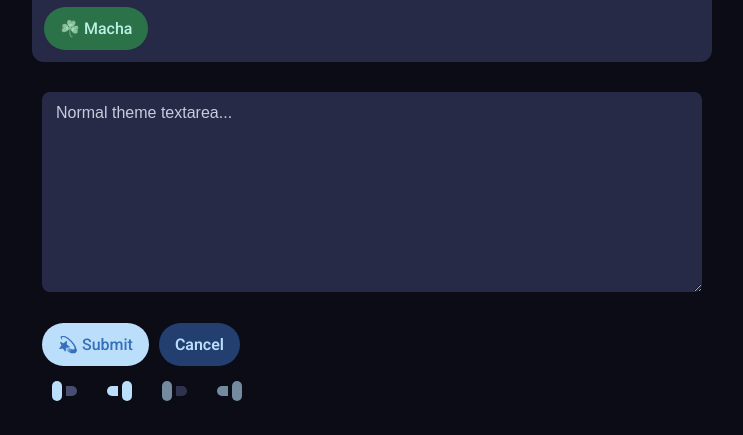
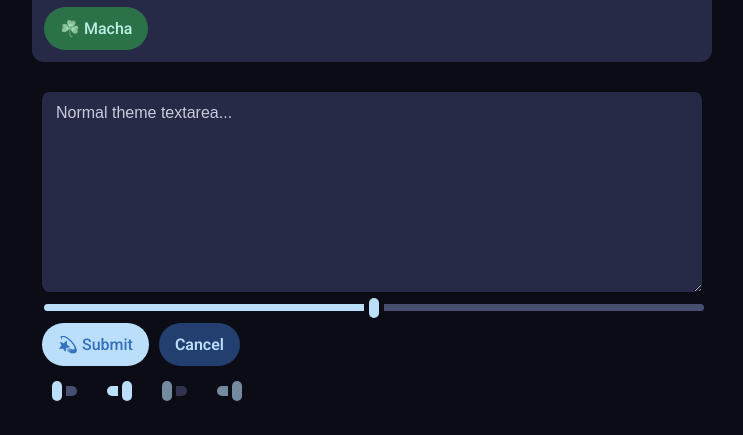
Before and after one commit to actwu/mat, a plain HTML site: page index.html in a window 1280 px wide. Shown: the part 285-720 px from the top of the page, without its empty margins (268-1011 px from the left). Drawn offline with Linux system fonts and the light colour scheme.

Commit message:
Enhance styling with CSS variables for controls
Added custom CSS variables for range and switch styles.

```diff
--- a/index.html
+++ b/index.html
@@ -57,6 +57,15 @@ body {
   display:flex; flex-direction: column;
   color:#f2f2ff;
 }
+
+body:not([rt], [bt], [yt], [gt]){
+--range-fill:#bbdefb;
+--range-track:#484d72;
+--range-cut:#0b0c16;
+
+--switch-track:#484d72;--switch-fill:#bbdefb;--switch-knob:#bbdefb;--switch-cut:#0b0c16
+}
+
 p {font-weight:400;}
 
 h1,h2,h3,p {display:inline-flex;margin:0;}
@@ -175,6 +184,8 @@ textarea {
 </style>
 
 <style>
+
+
 input[type=range]
 {
 appearance:none;
@@ -214,8 +225,6 @@ cursor:pointer;
 }
 </style>
 <style>
-body:not([rt], [bt], [yt], [gt]){
---switch-track:#484d72;--switch-fill:#bbdefb;--switch-knob:#bbdefb;--switch-cut:#0b0c16;}
 
 /* switch base */
 input[type=checkbox][switch]
```
